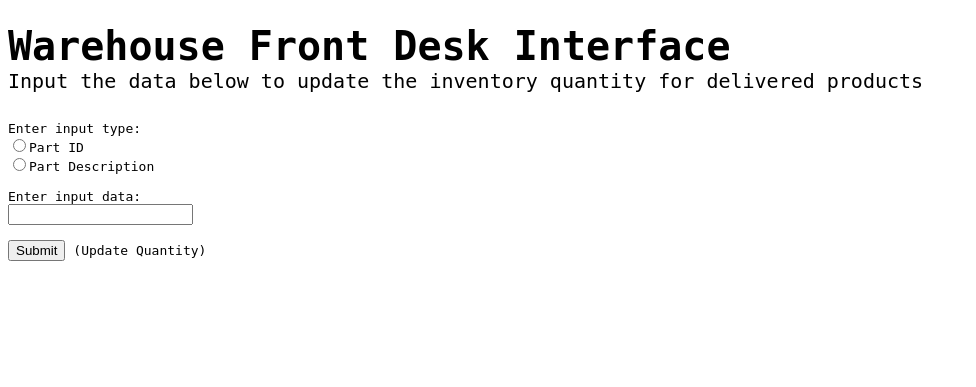
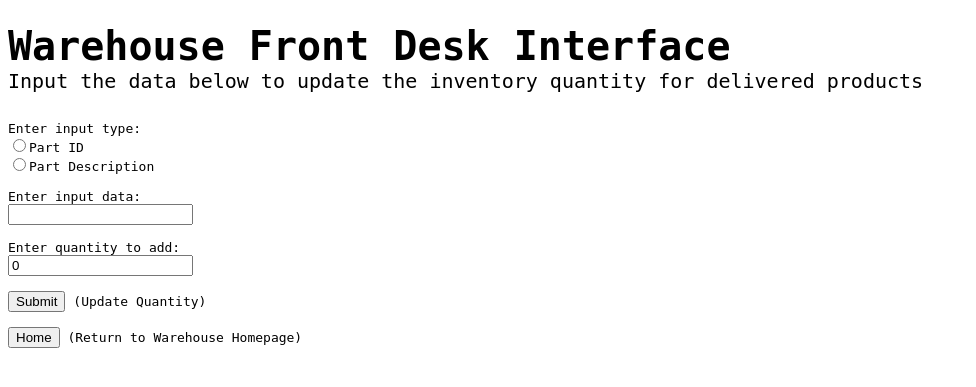
Before and after one commit to AndrewWisbar/CSCI467, a PHP site: page /front_desk.php in a window 1280 px wide. Shown: the top 387 px of the page, without its empty margins (0-976 px from the left). Run offline with PHP 8.4, Linux system fonts and the light colour scheme; data that the repository does not hold is empty.

Commit message:
Changed the inventory updating page

```diff
--- a/PHP/front_desk.php
+++ b/PHP/front_desk.php
@@ -38,7 +38,8 @@
 	//		(NOTE: CHANGE URL BELOW FOR DEMONSTRATION!!!!!!!!!!!!!!!!)
 	//		(NOTE: CHANGE URL BELOW FOR DEMONSTRATION!!!!!!!!!!!!!!!!)
 	//----------------------------------------------------------------------------------------------------------
-	echo '<form action="http://localhost/Project/front_desk.php" method="POST" id="form1"></form>';
+	echo '<form action="" method="POST" id="form1"></form>';
+	echo '<form action="./" method="POST" id="form2"></form>';
 	//----------------------------------------------------------------------------------------------------------
 	//RADIO BUTTONS
 	//----------------------------------------------------------------------------------------------------------
@@ -56,14 +57,27 @@
 	echo '<input type="text" name="input_data" id="part_data" form="form1">';
 	echo "\n\n";
 	//----------------------------------------------------------------------------------------------------------
+	//NUMBER BOX
+	//----------------------------------------------------------------------------------------------------------
+	echo "Enter quantity to add: \n";
+	echo '<input type="number" name="qty_data" id="qty_data" value="0" form="form1">';
+	echo "\n\n";
+	//----------------------------------------------------------------------------------------------------------
 	//SUBMIT BUTTON
 	//----------------------------------------------------------------------------------------------------------
 	echo '<input type="submit" name="input_submit" id="part_submit" value="Submit" form="form1">';
 	echo '<label for="part_submit"> (Update Quantity)</label>';
 	echo "\n\n";
 	//----------------------------------------------------------------------------------------------------------
+	//HOME BUTTON
+	//----------------------------------------------------------------------------------------------------------
+	echo '<input type="submit" name="Return" id="return" value="Home" form="form2">';
+	echo '<label for="part_submit"> (Return to Warehouse Homepage)</label>';
+	echo "\n\n";
+	//----------------------------------------------------------------------------------------------------------
 
 	//RETRIEVE INPUT DATA
+	$qty = $_POST['qty_data'];
 	$input_type = $_POST["input_type"];
 	$input_data = $_POST["input_data"];
 	$input_submit = $_POST["input_submit"];
@@ -91,7 +105,7 @@
 			//ONLY USE FIRST RESULT / ROW
 			$row = $result->fetch_assoc();
 			$part_ID = $row["number"]; //SAVE PART ID AND LOOK UP ID IN OTHER DATABASE + UPDATE QUANTITY
-			$query = "UPDATE inventorydatabase SET Quantity = Quantity + 1 WHERE ItemID = $part_ID";
+			$query = "UPDATE inventory SET Quantity = Quantity + $qty WHERE ItemID = $part_ID";
 			$result = $conn->query($query);
 			$rows_affected = mysqli_affected_rows($conn2);
 			if ($rows_affected > 0)
--- a/PHP/view_unfulfilled.php
+++ b/PHP/view_unfulfilled.php
@@ -43,4 +43,7 @@ else {
 ?>
 </table>
 </form>
+<form action="./" method="post">
+    <button type='submit'>Home</button>
+</form>
 </body>
```
Also changed, not shown: PHP/index.html (+6 -5 lines).
